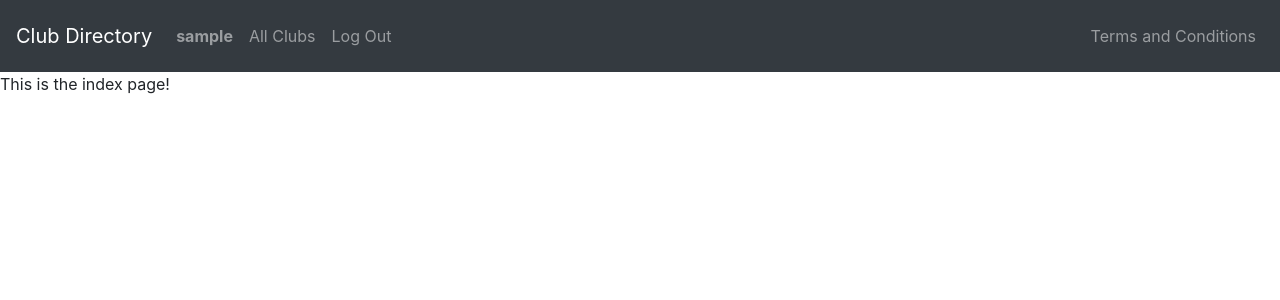
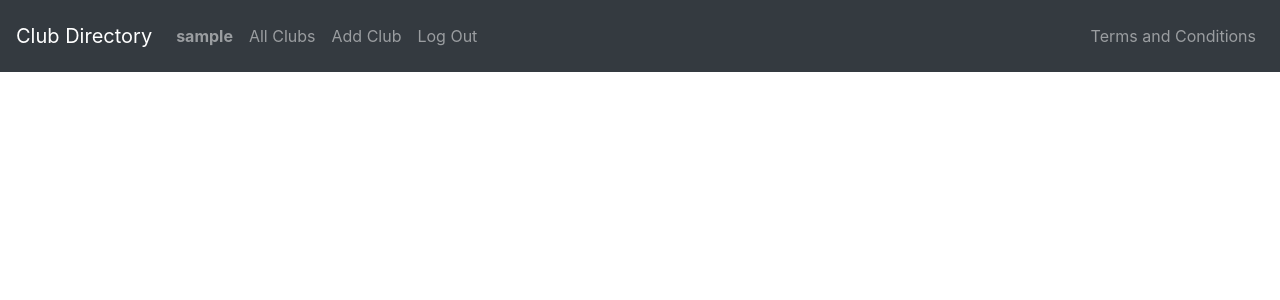
Before and after one commit to RishiAitha/club_directory, a Django app: page / in a window 1280 px wide. Shown: the top 300 px of the page. Run offline with Django 4.2, Linux system fonts and the light colour scheme; the visitor is signed in with stand-in values (Sample User, id 1); some libraries are stand-ins or nearby versions.

Commit message:
favicon, dockerfile, and create page

```diff
--- a/clubs/static/clubs/index.js
+++ b/clubs/static/clubs/index.js
@@ -0,0 +1,13 @@
+document.addEventListener('DOMContentLoaded', function() {
+    document.querySelector('#create-div').style.display = 'none';
+    const createNav = document.querySelector('#create-nav');
+    createNav.addEventListener('click', () => {
+        document.querySelector('#create-div').style.display = 'block';
+    });
+});
+
+function submit_club() {
+    console.log("Submit Club Function Called");
+    document.querySelector('#create-div').style.display = 'none';
+    return false;
+}
--- a/clubs/templates/clubs/index.html
+++ b/clubs/templates/clubs/index.html
@@ -2,7 +2,24 @@
 {% load static %}
 
 {% block body %}
-    <div id="index-placeholder">This is the index page!</div>
+    <div id="clubs-div">
+        <div id="create-div">
+            <h3>Add New Club</h3>
+            <div id="create-message"></div>
+            <form onsubmit="submit_club();return false" id="create-form">
+                <div class="form-group">
+                    <input id="create-title" class="form-control" placeholder="Club Title">
+                </div>
+                <div class="form-group">
+                    <textarea id="create-description" class="form-control" placeholder="Club Description"></textarea>
+                </div>
+                <div class="form-group">
+                    <textarea id="create-announcement" class="form-control" placeholder="Club Announcement"></textarea>
+                </div>
+                <input type="submit" class="btn btn-primary" value="Submit Club Request">
+            </form>
+        </div>
+    </div>
 {% endblock %}
 
 {% block script %}
--- a/clubs/templates/clubs/layout.html
+++ b/clubs/templates/clubs/layout.html
@@ -4,7 +4,7 @@
 <html lang="en">
     <head>
         <title>{%block title%}Club Directory{% endblock %}</title>
-        <!--icon-->
+        <link rel="icon" type="image/png" href="{% static 'clubs/favicon.ico' %}">
         <link rel="stylesheet" href="https://cdn.jsdelivr.net/npm/bootstrap@4.0.0/dist/css/bootstrap.min.css" integrity="sha384-Gn5384xqQ1aoWXA+058RXPxPg6fy4IWvTNh0E263XmFcJlSAwiGgFAW/dAiS6JXm" crossorigin="anonymous">
         <link href="{% static 'clubs/styles.css' %}" rel="stylesheet">
         <script src="https://code.jquery.com/jquery-3.2.1.slim.min.js" integrity="sha384-KJ3o2DKtIkvYIK3UENzmM7KCkRr/rE9/Qpg6aAZGJwFDMVNA/GpGFF93hXpG5KkN" crossorigin="anonymous"></script>
@@ -32,6 +32,9 @@
                     </li>
                     {% if user.is_authenticated %}
                         <li class="nav-item">
+                            <a class="nav-link" id="create-nav" href="#">Add Club</a>
+                        </li>
+                        <li class="nav-item">
                             <a class="nav-link" href="{% url 'logout' %}">Log Out</a>
                         </li>
                     {% else %}
```
Also changed, not shown: clubs/static/clubs/favicon.ico (added), 1 other file.
